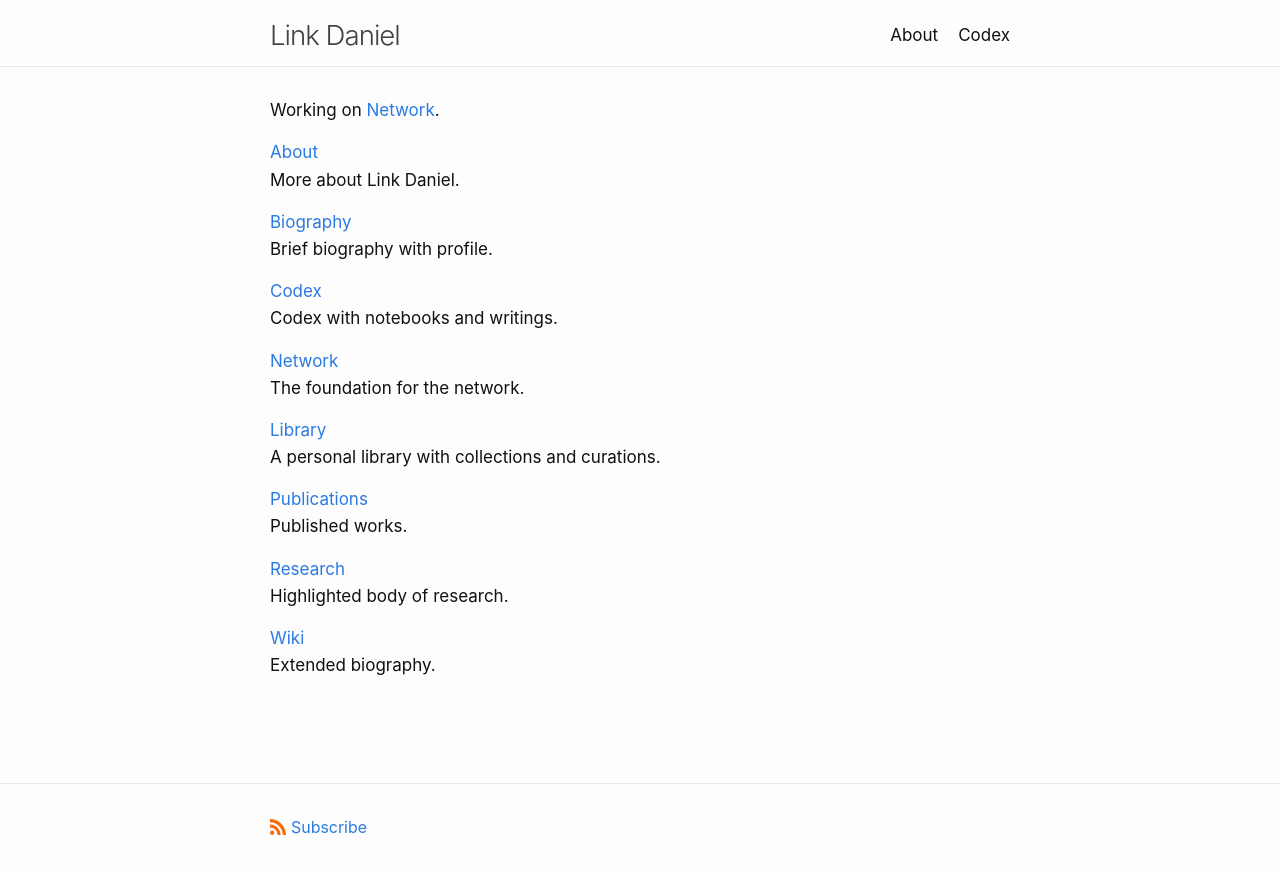
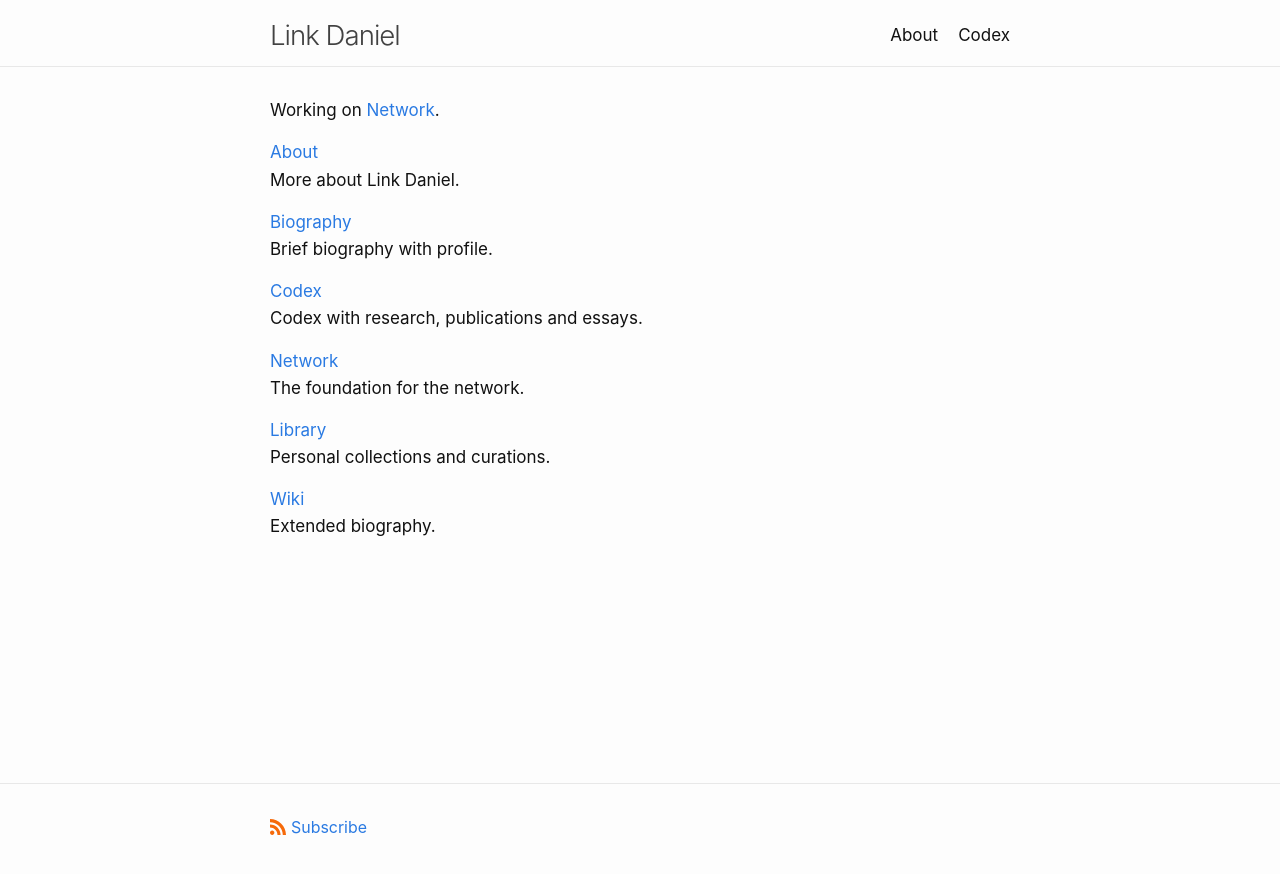
Before and after one commit to link-daniel/link.github.io, a Jekyll site: the page built from index.md, in a window 1280 px wide. Shown: the top 874 px of the page. Built offline with Jekyll 4.4.1, drawn with Linux system fonts in a browser that asks for light colours.

Commit message:
Update index.md

```diff
--- a/index.md
+++ b/index.md
@@ -20,7 +20,7 @@ Brief biography with profile.
 
 [Codex](/codex)
 <br>
-Codex with notebooks and writings.
+Codex with research, publications and essays.
 
 [Network](https://network.foundation)
 <br>
@@ -28,15 +28,7 @@ The foundation for the network.
 
 [Library](/library)
 <br>
-A personal library with collections and curations.
-
-[Publications](/publications)
-<br>
-Published works.
-
-[Research](/research)
-<br>
-Highlighted body of research.
+Personal collections and curations.
 
 [Wiki](https://wiki.linkdaniel.org)
 <br>
```
